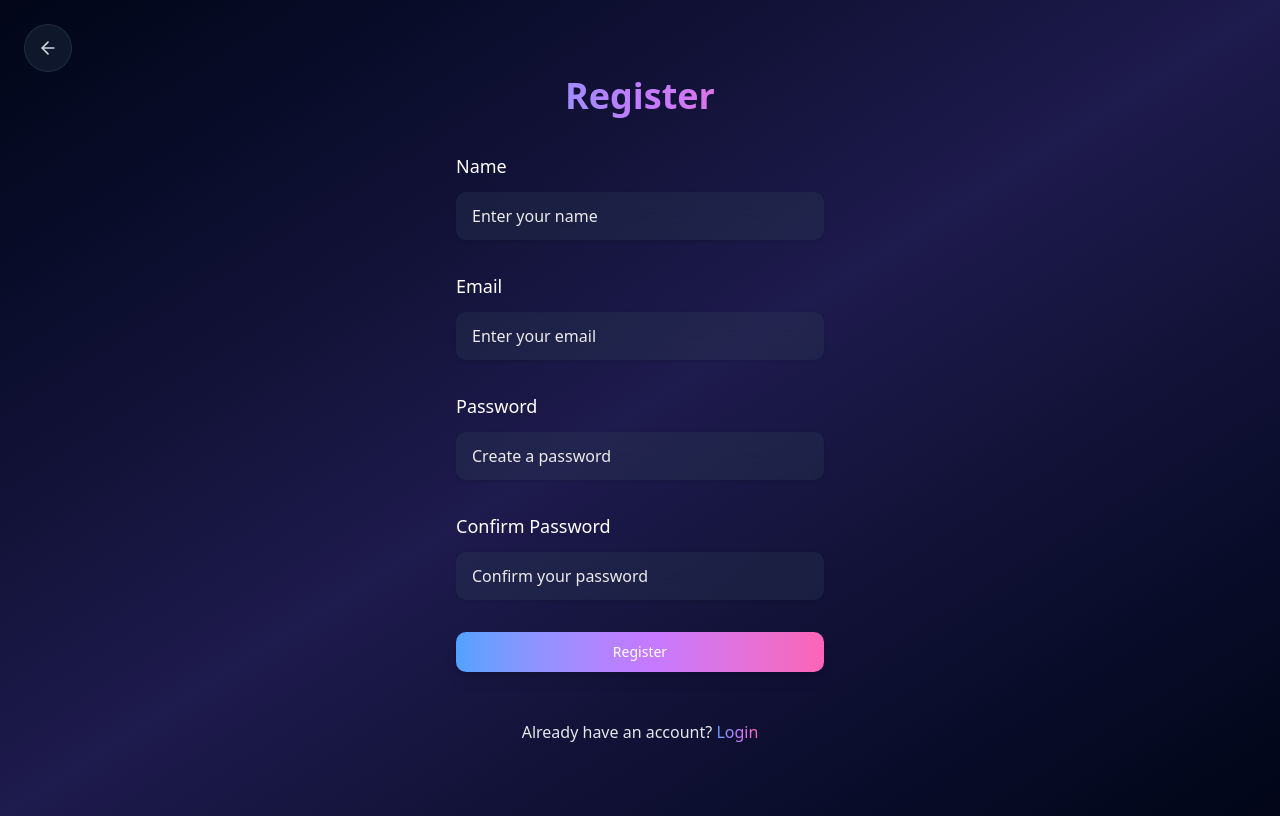
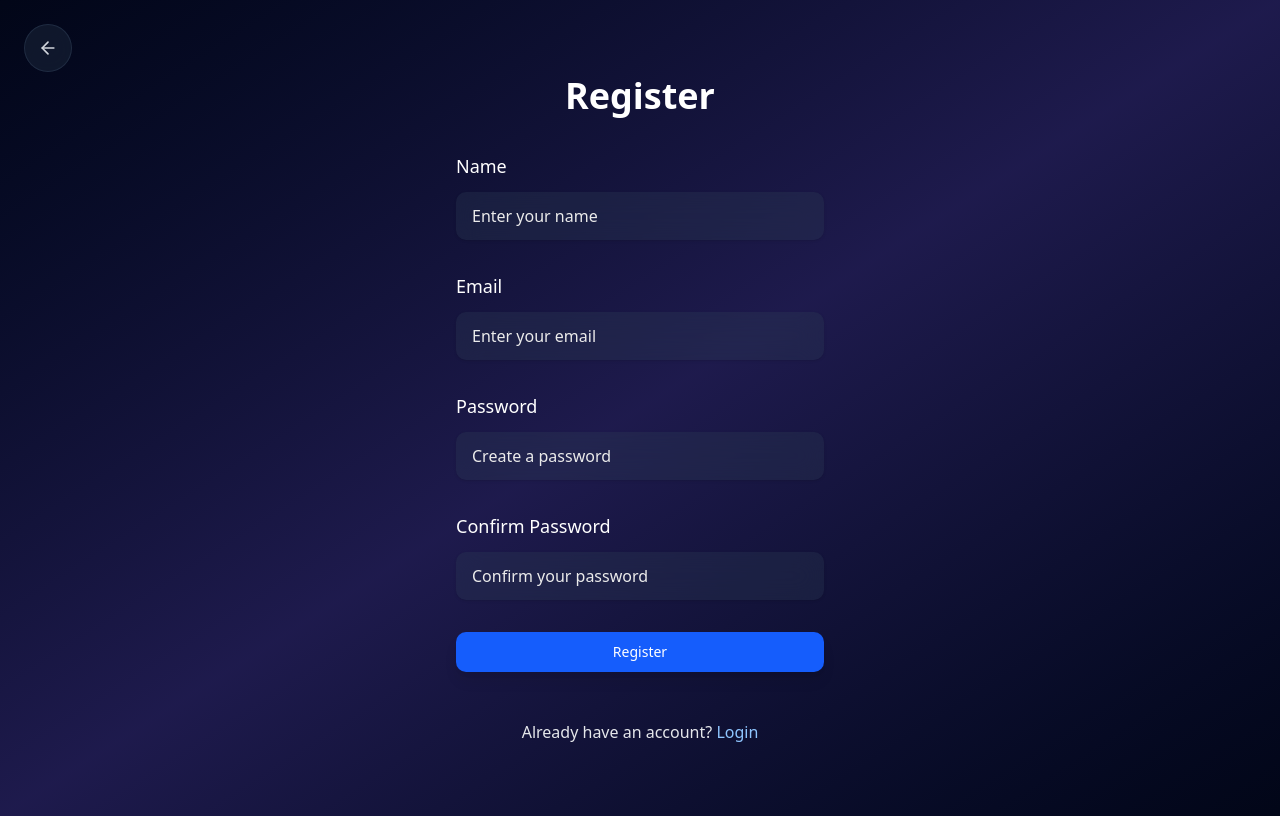
Before and after one commit to ezzzep/syntory-frontend, a Next.js app: page /auth/register in a window 1280 px wide. Built offline with nearby package versions, Linux system fonts and the light colour scheme; no server answers.

Commit message:
color fix

```diff
--- a/src/app/analytics/page.tsx
+++ b/src/app/analytics/page.tsx
@@ -221,7 +221,7 @@ export default function AnalyticsPage() {
   return (
     <div className="min-h-screen bg-linear-to-br from-slate-950 via-indigo-950 to-slate-950 text-white font-sans p-3 sm:p-4 md:p-6">
       <div className="mb-6 sm:mb-8 md:mb-10 relative">
-        <h1 className="text-3xl sm:text-4xl md:text-5xl font-bold bg-linear-to-r from-blue-400 via-purple-400 to-pink-400 bg-clip-text text-transparent pb-2">
+        <h1 className="text-3xl sm:text-4xl md:text-5xl font-bold text-white pb-2">
           Analytics
         </h1>
       </div>
--- a/src/app/auth/login/loginForm.tsx
+++ b/src/app/auth/login/loginForm.tsx
@@ -53,9 +53,7 @@ export default function LoginForm() {
       "
     >
       <div className="text-center">
-        <h2 className="text-3xl sm:text-4xl font-bold bg-linear-to-r from-blue-400 via-purple-400 to-pink-400 bg-clip-text text-transparent p-1">
-          Login
-        </h2>
+        <h2 className="text-3xl sm:text-4xl font-bold text-white p-1">Login</h2>
       </div>
 
       {error && (
@@ -97,7 +95,7 @@ export default function LoginForm() {
       <Button
         type="submit"
         disabled={loading}
-        className="w-full bg-linear-to-r from-blue-400 via-purple-400 to-pink-400 hover:from-blue-500 hover:via-purple-500 hover:to-pink-500 text-white font-medium py-3 rounded-lg transition-all duration-200 transform hover:scale-[1.02] active:scale-[0.98] shadow-lg cursor-pointer"
+        className="w-full bg-linear-to-r bg-blue-400 text-white font-medium py-3 rounded-lg transition-all duration-200 transform hover:scale-[1.02] active:scale-[0.98] shadow-lg cursor-pointer"
       >
         {loading ? "Logging in..." : "Login"}
       </Button>
@@ -106,7 +104,7 @@ export default function LoginForm() {
         Don&apos;t have an account?{" "}
         <Link
           href="/auth/register"
-          className="font-medium bg-linear-to-r from-blue-400 via-purple-400 to-pink-400 bg-clip-text text-transparent hover:from-blue-300 hover:via-purple-300 hover:to-pink-300 transition-all"
+          className="font-medium text-blue-300 transition-all"
         >
           Register
         </Link>
--- a/src/app/auth/register/registerForm.tsx
+++ b/src/app/auth/register/registerForm.tsx
@@ -69,7 +69,7 @@ export default function RegisterForm() {
       "
     >
       <div className="text-center">
-        <h2 className="text-3xl sm:text-4xl font-bold bg-linear-to-r from-blue-400 via-purple-400 to-pink-400 bg-clip-text text-transparent p-1">
+        <h2 className="text-3xl sm:text-4xl font-bold text-white p-1">
           Register
         </h2>
       </div>
@@ -143,7 +143,7 @@ export default function RegisterForm() {
       <Button
         type="submit"
         disabled={loading}
-        className="w-full bg-linear-to-r from-blue-400 via-purple-400 to-pink-400 hover:from-blue-500 hover:via-purple-500 hover:to-pink-500 text-white font-medium py-3 rounded-lg transition-all duration-200 transform hover:scale-[1.02] active:scale-[0.98] shadow-lg cursor-pointer"
+        className="w-full bg-blue-600 text-white font-medium py-3 rounded-lg transition-all duration-200 transform hover:scale-[1.02] active:scale-[0.98] shadow-lg cursor-pointer"
       >
         {loading ? "Registering..." : "Register"}
       </Button>
@@ -152,7 +152,7 @@ export default function RegisterForm() {
         Already have an account?{" "}
         <Link
           href="/auth/login"
-          className="font-medium bg-linear-to-r from-blue-400 via-purple-400 to-pink-400 bg-clip-text text-transparent hover:from-blue-300 hover:via-purple-300 hover:to-pink-300 transition-all"
+          className="font-medium text-blue-300 transition-all"
         >
           Login
         </Link>
--- a/src/app/dashboard/page.tsx
+++ b/src/app/dashboard/page.tsx
@@ -66,7 +66,7 @@ export default function DashboardPage() {
   return (
     <div className="min-h-screen w-full bg-linear-to-br from-slate-950 via-indigo-950 to-slate-950 text-white font-sans p-3 sm:p-4 md:p-6">
       <div className="mb-6 sm:mb-8 md:mb-10 relative">
-        <h1 className="text-3xl sm:text-4xl md:text-5xl font-bold bg-linear-to-r from-blue-400 via-purple-400 to-pink-400 bg-clip-text text-transparent">
+        <h1 className="text-3xl sm:text-4xl md:text-5xl font-bold text-white">
           Dashboard
         </h1>
       </div>
--- a/src/app/inventory/page.tsx
+++ b/src/app/inventory/page.tsx
@@ -63,7 +63,7 @@ export default function InventoryPage() {
     <div className="min-h-screen w-full bg-linear-to-br from-slate-950 via-indigo-950 to-slate-950 text-white font-sans p-3 sm:p-4 md:p-6">
       <div className="flex flex-col sm:flex-row sm:items-center justify-between mb-6 sm:mb-8 md:mb-10 pb-5">
         <div className="mb-4 sm:mb-0">
-          <h1 className="text-3xl sm:text-4xl md:text-5xl font-bold bg-linear-to-r from-blue-400 via-purple-400 to-pink-400 bg-clip-text text-transparent pb-2">
+          <h1 className="text-3xl sm:text-4xl md:text-5xl font-bold text-white pb-2">
             Inventory Management
           </h1>
         </div>
--- a/src/app/suppliers/page.tsx
+++ b/src/app/suppliers/page.tsx
@@ -82,7 +82,7 @@ export default function SuppliersPage() {
     <div className="min-h-screen w-full bg-linear-to-br from-slate-950 via-indigo-950 to-slate-950 text-white font-sans p-3 sm:p-4 md:p-6">
       <div className="flex flex-col sm:flex-row sm:items-center justify-between mb-6 sm:mb-8 md:mb-10 pb-5">
         <div className="mb-4 sm:mb-0">
-          <h1 className="text-3xl sm:text-4xl md:text-5xl font-bold bg-linear-to-r from-blue-400 via-purple-400 to-pink-400 bg-clip-text text-transparent pb-2">
+          <h1 className="text-3xl sm:text-4xl md:text-5xl font-bold text-white pb-2">
             Supplier Status
           </h1>
         </div>
```
